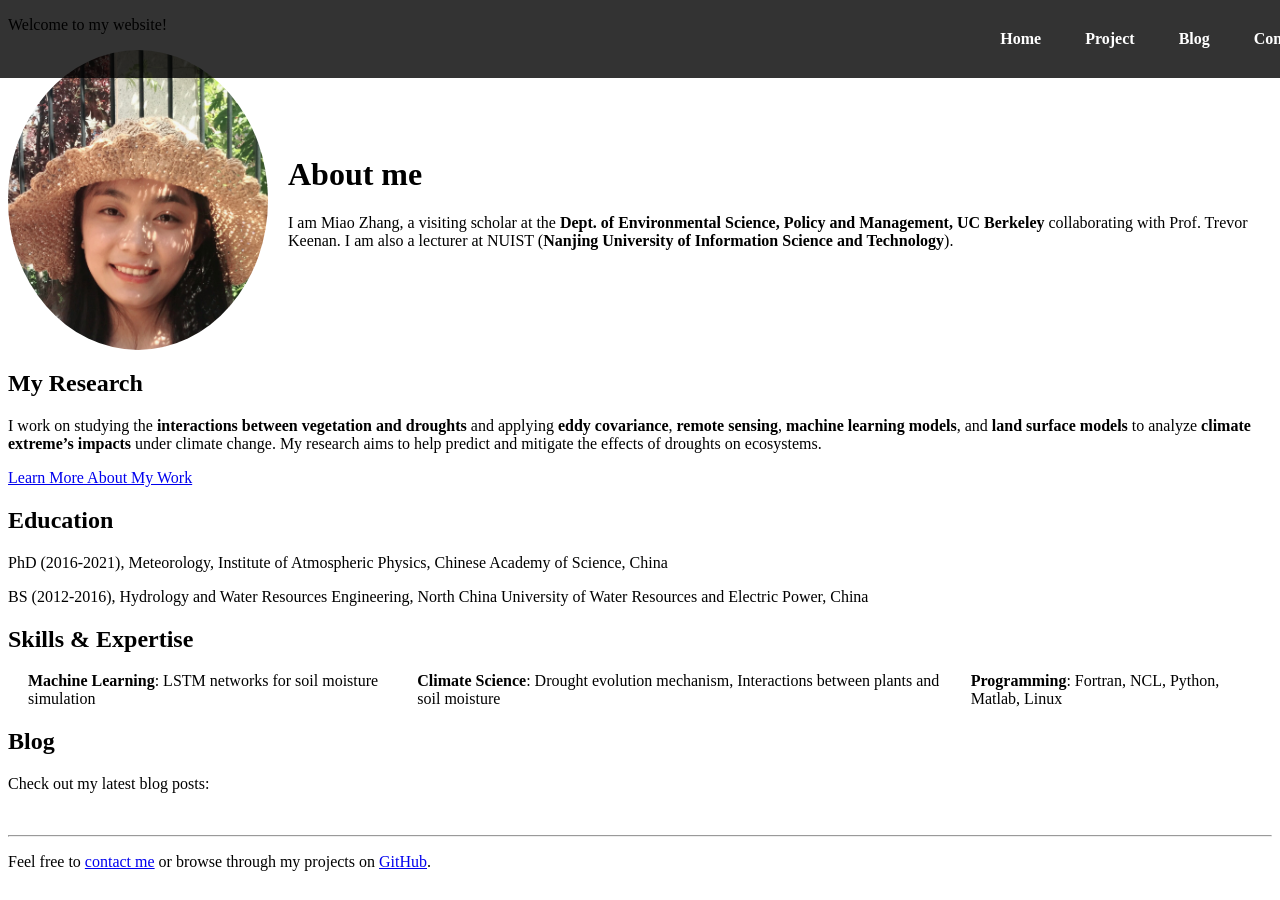
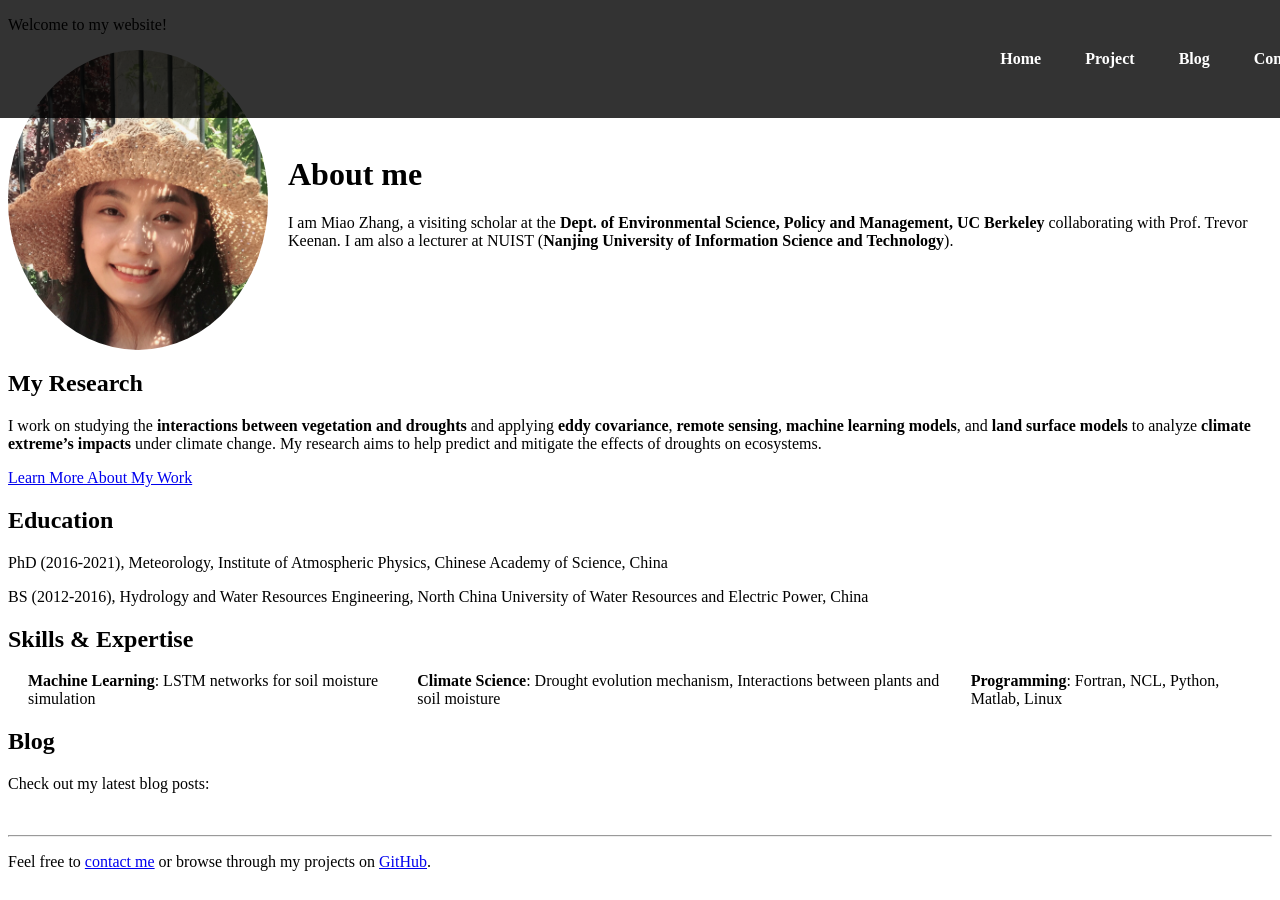
Before and after one commit to miaozhang2025/miaozhang2025.github.io, a Jekyll site: the page built from index.md, in a window 1280 px wide. Built offline with Jekyll 4.4.1, drawn with Linux system fonts in a browser that asks for light colours.

Commit message:
Update custom.css

```diff
--- a/assets/css/custom.css
+++ b/assets/css/custom.css
@@ -6,7 +6,7 @@ header {
   left: 0;
   background-color: rgba(0, 0, 0, 0.8); /* Optional: a background color for the header */
   width: 100%;
-  padding: 30px 40px;
+  padding: 50px 40px;
   z-index: 1000; /* Ensures the header stays above other content */
 }
 
```
